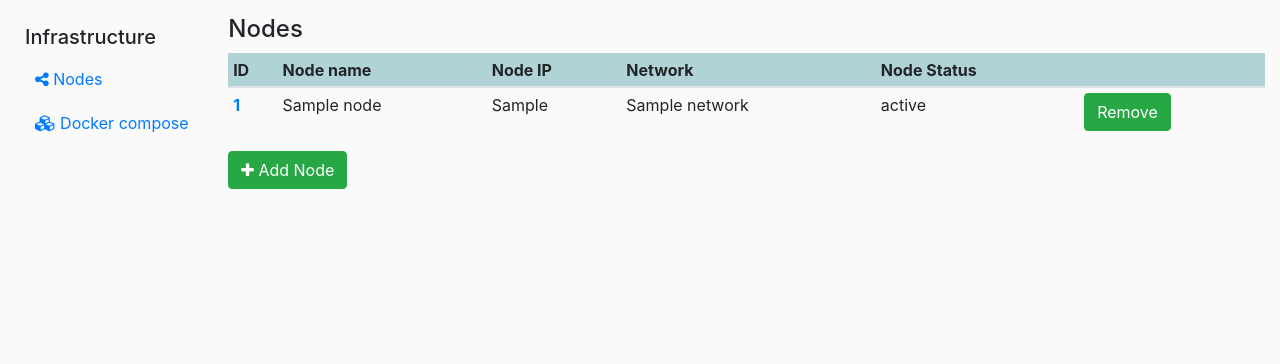
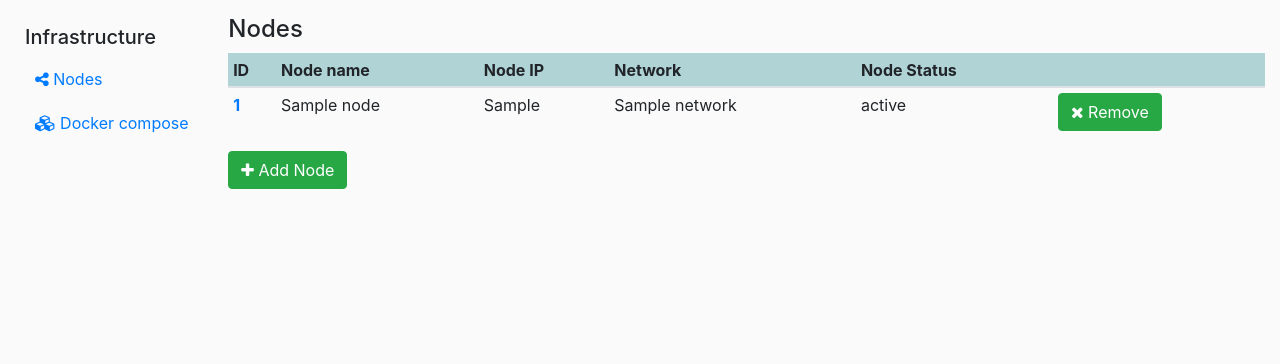
Before and after one commit to Demo-Smart-Factory-Concordia-University/OpenFactory, a Flask app: template openfactory/datafabric/app/infra/templates/infra/nodes/nodes_list.html in a window 1280 px wide. Shown: the part 56-420 px from the top of the page. Run offline with Flask 3, Linux system fonts and the light colour scheme; the template is opened without the code that fills it: most values are stand-ins (such as "Sample title", 1, 10 or a date in 2020); some libraries are stand-ins or nearby versions.

Commit message:
Change remove icon

```diff
--- a/openfactory/datafabric/app/infra/templates/infra/nodes/nodes_list.html
+++ b/openfactory/datafabric/app/infra/templates/infra/nodes/nodes_list.html
@@ -25,7 +25,7 @@
           <td>{{ node.node_ip }}</td>
           <td>{{ node.network }}</td>
           <td>{{ node.status }}</td>
-          <td><button onclick=location.href="{{ url_for('infra.node_remove', node_id=node.id) }}" type="button" class="btn btn-success">Remove</button></td>
+          <td><button onclick=location.href="{{ url_for('infra.node_remove', node_id=node.id) }}" type="button" class="btn btn-success"><i class="fa fa-remove"></i> Remove</button></td>
         {% endfor %}
       </tbody>
 
```
